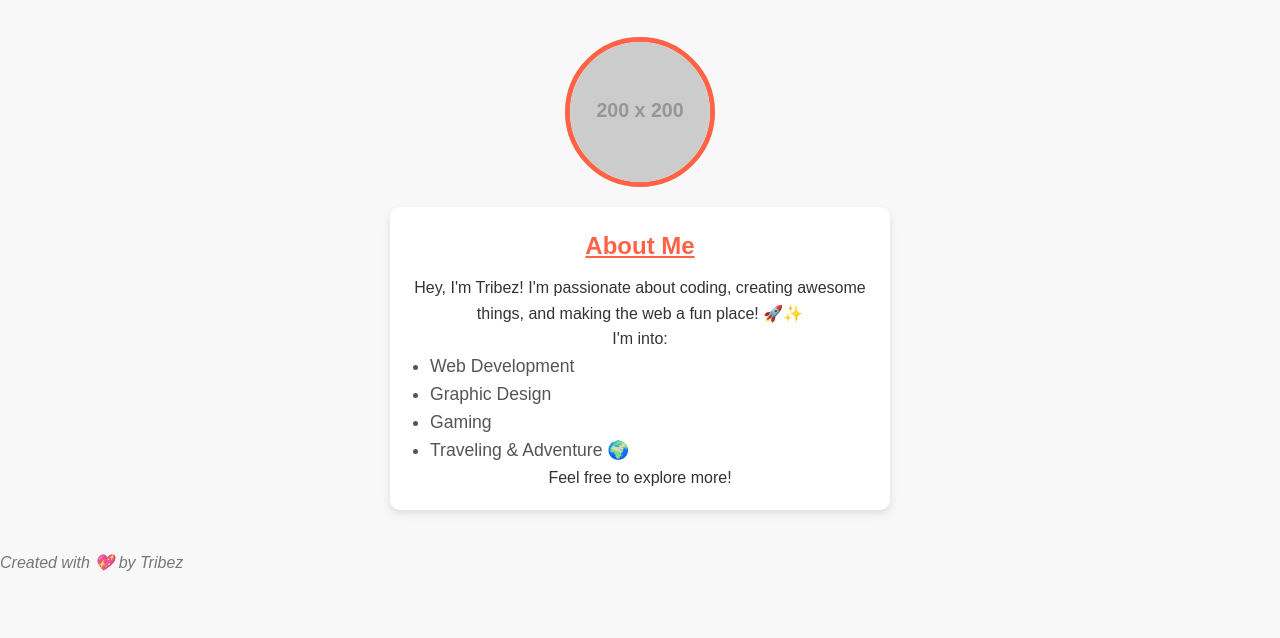
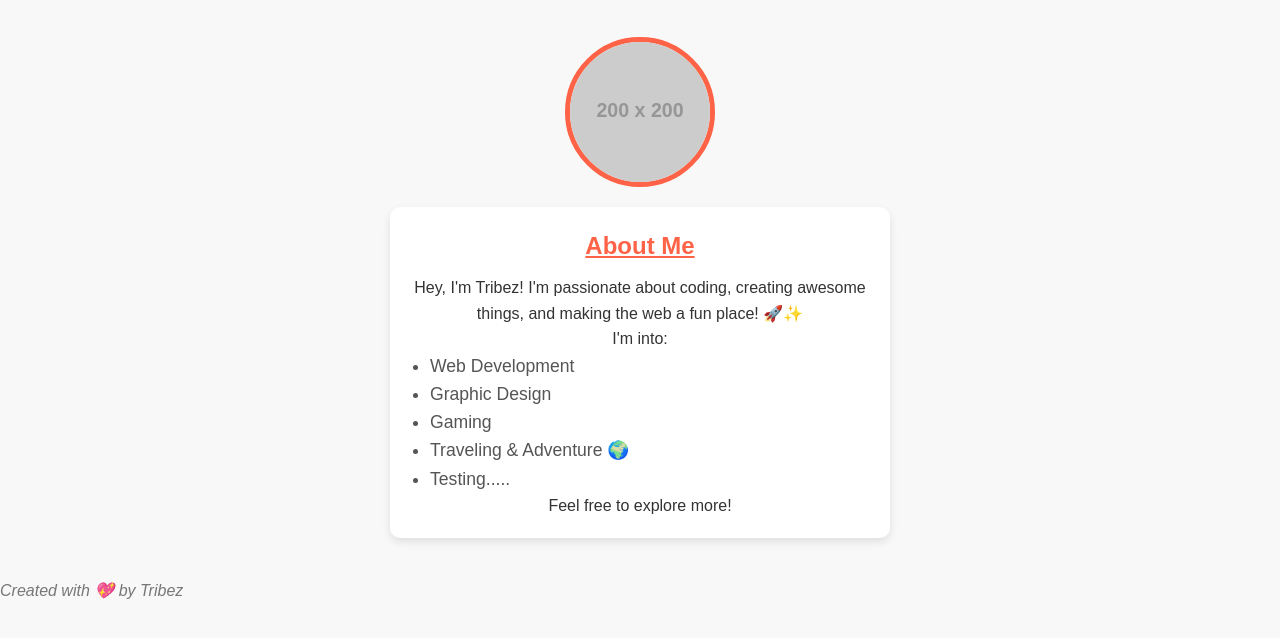
Before and after one commit to anandapk7/webpage, a plain HTML site: page index.html in a window 1280 px wide. Shown: the part 120-758 px from the top of the page. Drawn offline with Linux system fonts and the light colour scheme; placeholder pictures from the web are drawn by us.

Commit message:
html edit 2

```diff
--- a/index.html
+++ b/index.html
@@ -8,7 +8,7 @@
 </head>
 <body>
     <div class="container">
-        <h1 class="main-title">Welcome Asuru KB!</h1>
+        <h1 class="main-title">Welcome Asuru KB! </h1>
         <div class="profile">
             <img src="https://via.placeholder.com/200" alt="Tribez's Photo" class="profile-img">
             <div class="details">
@@ -20,6 +20,7 @@
                         <li>Graphic Design</li>
                         <li>Gaming</li>
                         <li>Traveling & Adventure 🌍</li>
+                        <li>Testing.....</li>
                     </ul>
                 </p>
                 <p>Feel free to explore more!</p>
```
